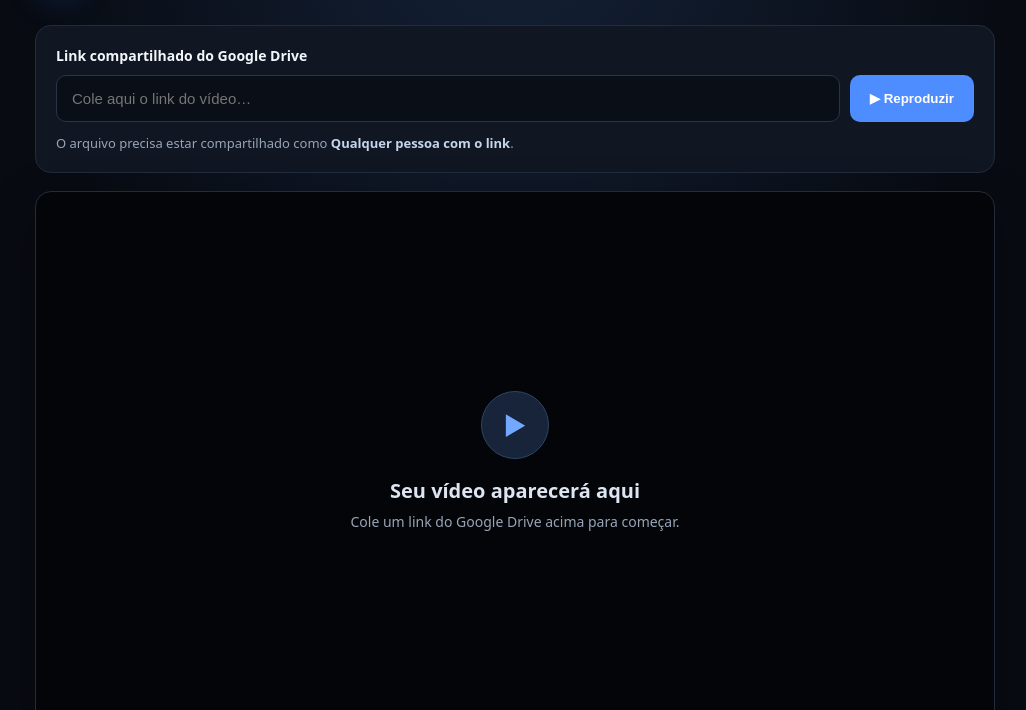
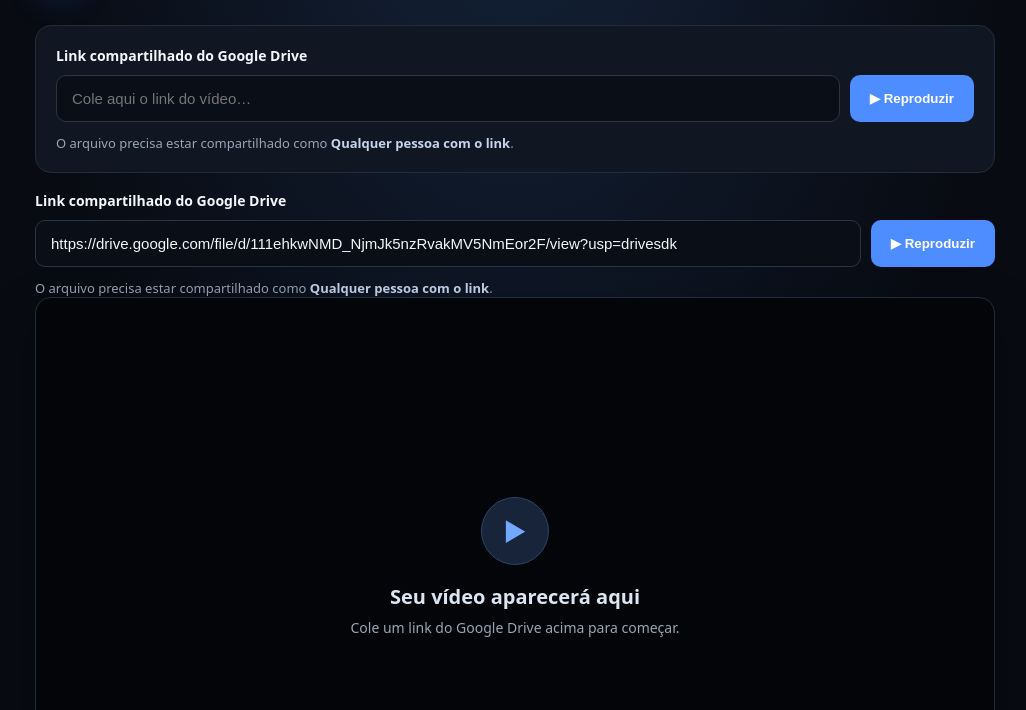
Before and after one commit to drunga-rr/driveplayer, a plain HTML site: page index.html in a window 1280 px wide. Shown: the part 90-800 px from the top of the page, without its empty margins (125-1151 px from the left). Drawn offline with Linux system fonts and the light colour scheme.

Commit message:
Update index.html

```diff
--- a/index.html
+++ b/index.html
@@ -25,6 +25,16 @@
       <p id="message" class="message" role="status" aria-live="polite"></p>
     </section>
 
+<section class="panela">
+  <label for="driveLink">Link compartilhado do Google Drive</label>
+  <div class="input-row">
+    <input id="driveLink" type="url" value="https://drive.google.com/file/d/111ehkwNMD_NjmJk5nzRvakMV5NmEor2F/view?usp=drivesdk" readonly>
+    <button id="playBtn" type="button">▶ Reproduzir</button>
+  </div>
+  <p class="hint">O arquivo precisa estar compartilhado como <strong>Qualquer pessoa com o link</strong>.</p>
+  <p id="message" class="message" role="status" aria-live="polite"></p>
+</section>
+
 
     <section class="player-wrap" aria-label="Reprodutor de vídeo">
       <div id="emptyState" class="empty-state">
```
